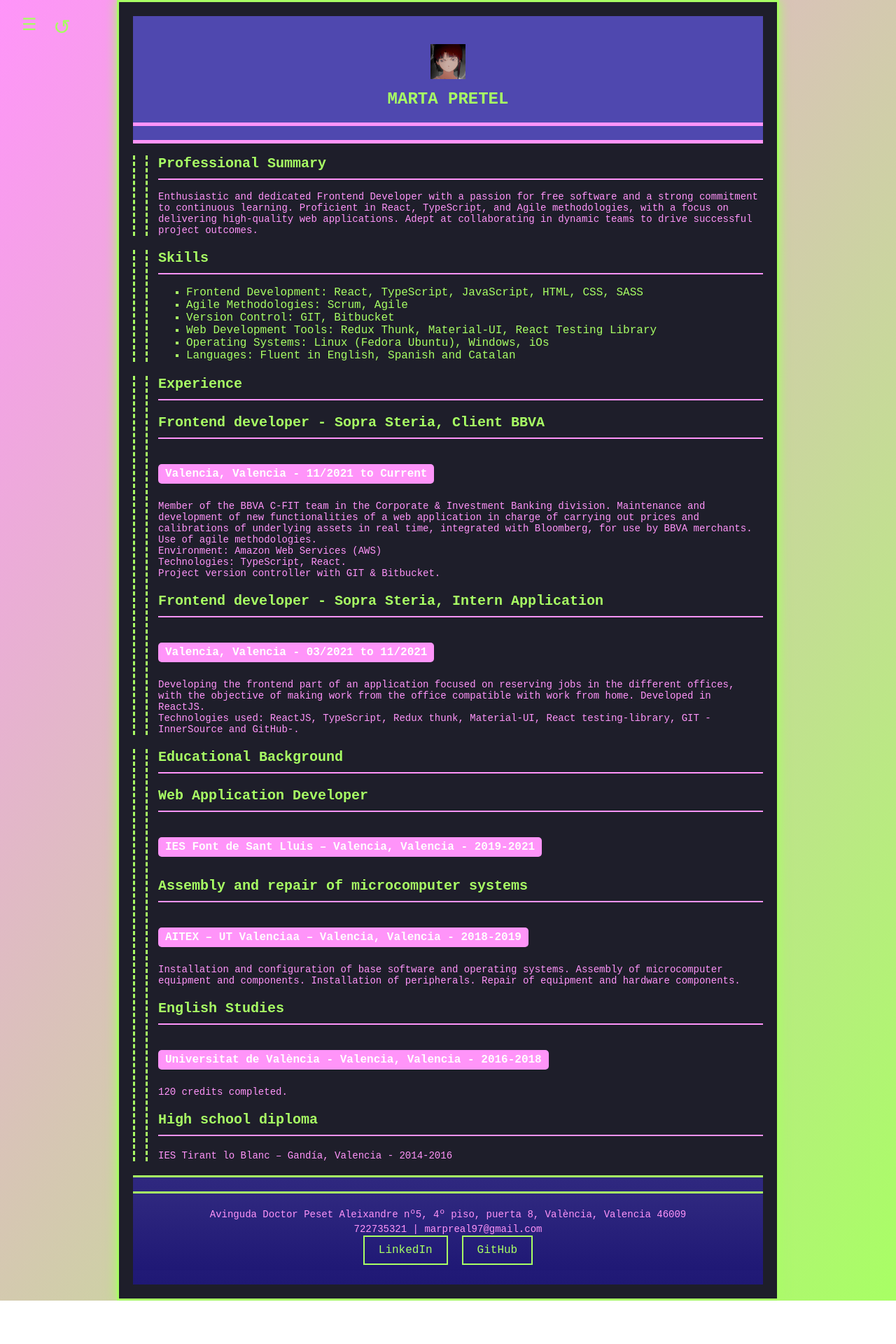
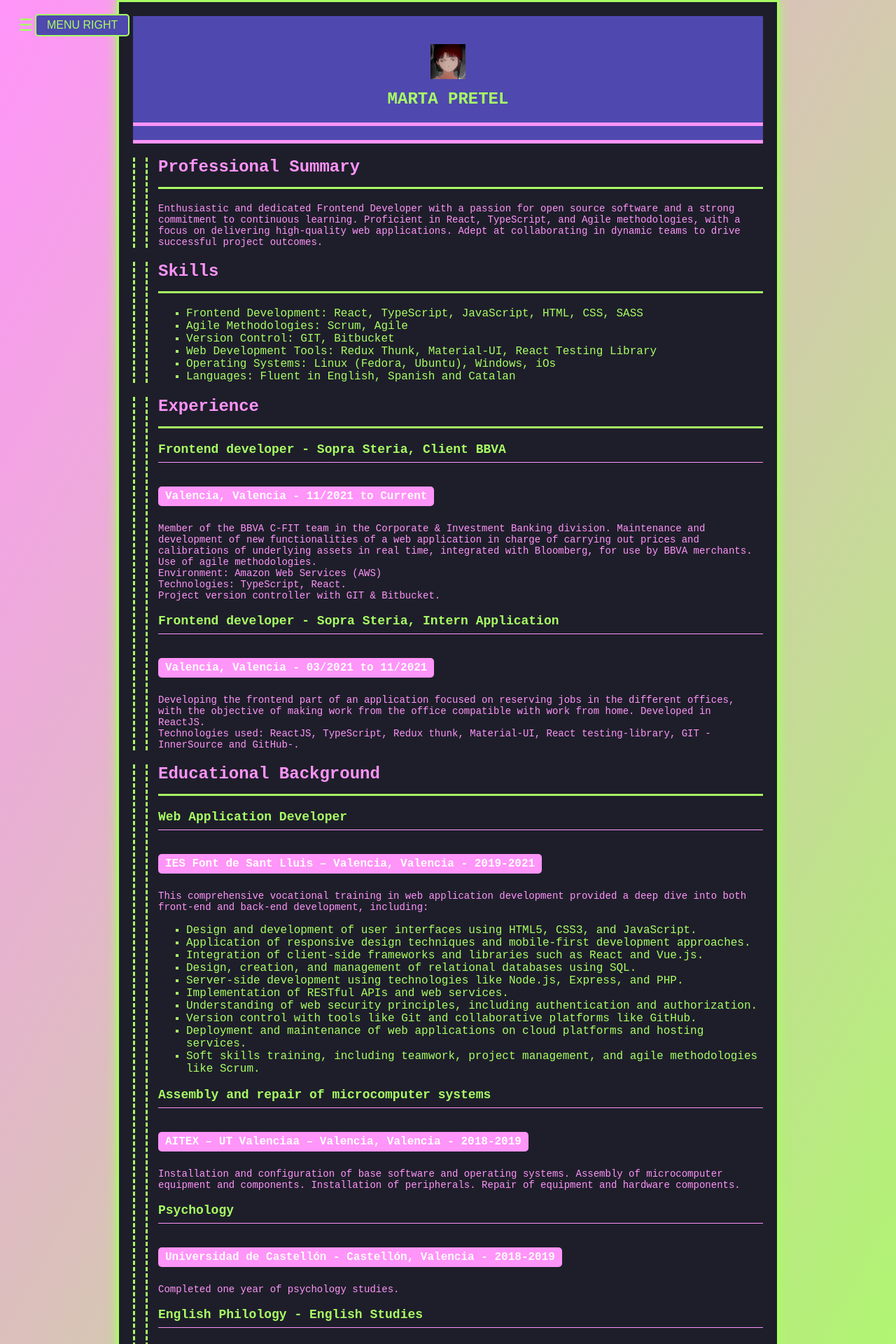
Before and after one commit to MartaPre/mylab, a React (Create React App) app: page / in a window 1280 px wide. Shown: the top 1920 px of the page at 70% size. Before the commit the page ends 1858 px from the top, so only its background shows below. Built offline with nearby package versions, Linux system fonts and the light colour scheme.

Commit message:
change some design and menu appearance

```diff
--- a/src/App.js
+++ b/src/App.js
@@ -1,7 +1,7 @@
 import React, { useState } from 'react';
 import './App.scss';
 import AboutMe from './components/AboutMe';
-import Skills from './Skills';
+import Skills from './components/Skills';
 import Experience from './components/Experience';
 import Background from './components/Background';
 import HomePage from './components/HomePage';
@@ -32,7 +32,7 @@ function App() {
     <div className="App">
     <div className="menu-container">
     <button onClick={() => setIsMenuRight(!isMenuRight)} className={`toggle-position ${isMenuRight ? 'right' : ''}`}>
-      ↺
+      {isMenuRight ? "MENU LEFT" : "MENU RIGHT"}
     </button>
       <button
         className={`hamburger-menu ${isMenuRight ? 'right' : ''}`}
--- a/src/App.scss
+++ b/src/App.scss
@@ -40,11 +40,19 @@ body {
   border-left: 3px dashed #a8ff64;
   padding-left: 15px;
 
-  h2, h3 {
-    font-size: 20px;
+  h2 {
+    font-size: 24px;
+    font-weight: bold;
+    color: #ff94f9;
+    border-bottom: 3px solid #a8ff64;
+    padding-bottom: 15px;
+  }
+
+  h3 {
+    font-size: 18px;
     color: #a8ff64;
-    border-bottom: 2px solid #ff94f9;
-    padding-bottom: 10px;
+    border-bottom: 1px solid #ff94f9;
+    padding-bottom: 8px;
   }
 }
 
@@ -143,50 +151,15 @@ a {
   display: block;
 }
 
-footer {
-  padding: 20px 0;
-  border-top: 3px solid #a8ff64;
-  background: linear-gradient(to top, #1f1875, #2f287f);
-  text-align: center;
-  margin-top: auto;
-}
-
-footer address {
-  font-style: normal;
-  line-height: 1.5;
-  margin-bottom: 10px;
-}
-
-.social-links a {
-  padding: 10px 20px;
-  border: 2px solid #a8ff64;
-  color: #a8ff64;
-  text-decoration: none;
-  transition: background-color 0.3s ease, color 0.3s ease;
-  margin: 0 10px;
-}
-
-.social-links a.linkedin-link:hover {
-  background-color: #0077b5;
-  color: #1e1e2a;
-}
-
-.social-links a.github-link:hover {
-  background-color: #333;
-  color: #a8ff64;
-}
-
 .hamburger-menu {
   position: fixed;
-  left: 15px;
-  z-index: 2;
   background: none;
   border: none;
   font-size: 24px;
   color: #a8ff64;
   cursor: pointer;
   outline: none;
-  margin-left: 10px;
+  margin-left: 0;
 }
 
 .hamburger-menu.right {
@@ -209,7 +182,7 @@ footer address {
   left: 20px;
   z-index: 2;
   display: flex;
-  flex-direction: column;
+  flex-direction: row;
   align-items: center;
 }
 
@@ -219,18 +192,21 @@ footer address {
   flex-direction: row-reverse;
 }
 .toggle-position {
-  font-size: 30px;
-  background-color: transparent;
-  border: none;
+  font-size: 16px;
+  background-color: #4f48af;
+  border: 2px solid #a8ff64;
   color: #a8ff64;
   cursor: pointer;
   outline: none;
-  transition: color 0.3s ease;
-  margin-left: 50px;
+  transition: background-color 0.3s ease, color 0.3s ease;
+  padding: 5px 15px;
+  border-radius: 5px;
+  margin-left: 30px;
+}
 
-  &:hover {
-    color: #ff94f9;
-  }
+.toggle-position:hover {
+  background-color: #a8ff64;
+  color: #1e1e2a;
 }
 
 .images-container.right .hover-text {
--- a/src/components/AboutMe.js
+++ b/src/components/AboutMe.js
@@ -5,7 +5,7 @@ function AboutMe() {
     <section className="cv-section">
       <h2>Professional Summary</h2>
       <p>
-      Enthusiastic and dedicated Frontend Developer with a passion for free software and a strong commitment to continuous learning. Proficient in React, TypeScript, and Agile methodologies, with a focus on delivering high-quality web applications. Adept at collaborating in dynamic teams to drive successful project outcomes.
+      Enthusiastic and dedicated Frontend Developer with a passion for open source software and a strong commitment to continuous learning. Proficient in React, TypeScript, and Agile methodologies, with a focus on delivering high-quality web applications. Adept at collaborating in dynamic teams to drive successful project outcomes.
       </p>
     </section>
   );
--- a/src/components/Background.js
+++ b/src/components/Background.js
@@ -7,7 +7,21 @@ function Background() {
 
       <h3>Web Application Developer</h3>
       <p className="date-info">IES Font de Sant Lluis – Valencia, Valencia - 2019-2021</p>
-
+      <p>
+        This comprehensive vocational training in web application development provided a deep dive into both front-end and back-end development, including:
+      </p>
+      <ul>
+        <li>Design and development of user interfaces using HTML5, CSS3, and JavaScript.</li>
+        <li>Application of responsive design techniques and mobile-first development approaches.</li>
+        <li>Integration of client-side frameworks and libraries such as React and Vue.js.</li>
+        <li>Design, creation, and management of relational databases using SQL.</li>
+        <li>Server-side development using technologies like Node.js, Express, and PHP.</li>
+        <li>Implementation of RESTful APIs and web services.</li>
+        <li>Understanding of web security principles, including authentication and authorization.</li>
+        <li>Version control with tools like Git and collaborative platforms like GitHub.</li>
+        <li>Deployment and maintenance of web applications on cloud platforms and hosting services.</li>
+        <li>Soft skills training, including teamwork, project management, and agile methodologies like Scrum.</li>
+      </ul>
       <h3>Assembly and repair of microcomputer systems</h3>
       <p className="date-info">AITEX – UT Valenciaa – Valencia, Valencia - 2018-2019</p>
       <p>
@@ -15,12 +29,17 @@ function Background() {
         Installation of peripherals. Repair of equipment and hardware components.
       </p>
 
-      <h3>English Studies</h3>
+      <h3>Psychology</h3>
+      <p className="date-info">Universidad de Castellón - Castellón, Valencia - 2018-2019</p>
+      <p>Completed one year of psychology studies.</p>
+
+      <h3>English Philology - English Studies</h3>
       <p className="date-info">Universitat de València - Valencia, Valencia - 2016-2018</p>
-      <p>120 credits completed.</p>
+      <p>Studied English as the primary language and German as a secondary language. 120 credits completed.</p>
 
-      <h3>High school diploma</h3>
-      <p>IES Tirant lo Blanc – Gandía, Valencia - 2014-2016</p>
+      <h3>Bachellor</h3>
+      <p className="date-info">IES Tirant lo Blanc – Gandía, Valencia - 2014-2016</p>
+      <p>Focused on literature with subjects including ancient Greek and Latin.</p>
     </section>
   );
 }
--- a/src/components/Footer.js
+++ b/src/components/Footer.js
@@ -1,4 +1,5 @@
 import React from 'react';
+import './Footer.scss';
 
 function Footer() {
   return (
--- /dev/null
+++ b/src/components/Footer.scss
@@ -0,0 +1,32 @@
+footer {
+    padding: 20px 0;
+    border-top: 3px solid #a8ff64;
+    background: linear-gradient(to top, #1f1875, #2f287f);
+    text-align: center;
+    margin-top: auto;
+  }
+
+  footer address {
+    font-style: normal;
+    line-height: 1.5;
+    margin-bottom: 20px;  /* Increase margin for more separation */
+  }
+
+  .social-links a {
+    padding: 10px 20px;
+    border: 2px solid #a8ff64;
+    color: #a8ff64;
+    text-decoration: none;
+    transition: background-color 0.3s ease, color 0.3s ease;
+    margin: 0 10px;
+  }
+
+  .social-links a.linkedin-link:hover {
+    background-color: #0077b5;
+    color: #1e1e2a;
+  }
+
+  .social-links a.github-link:hover {
+    background-color: #333;
+    color: #a8ff64;
+  }
--- a/src/Skills.js
+++ b/src/components/Skills.js
@@ -9,7 +9,7 @@ function Skills() {
         <li>Agile Methodologies: Scrum, Agile</li>
         <li>Version Control: GIT, Bitbucket</li>
         <li>Web Development Tools: Redux Thunk, Material-UI, React Testing Library</li>
-        <li>Operating Systems: Linux (Fedora Ubuntu), Windows, iOs</li>
+        <li>Operating Systems: Linux (Fedora, Ubuntu), Windows, iOs</li>
         <li>Languages: Fluent in English, Spanish and Catalan</li>
       </ul>
     </section>
```
